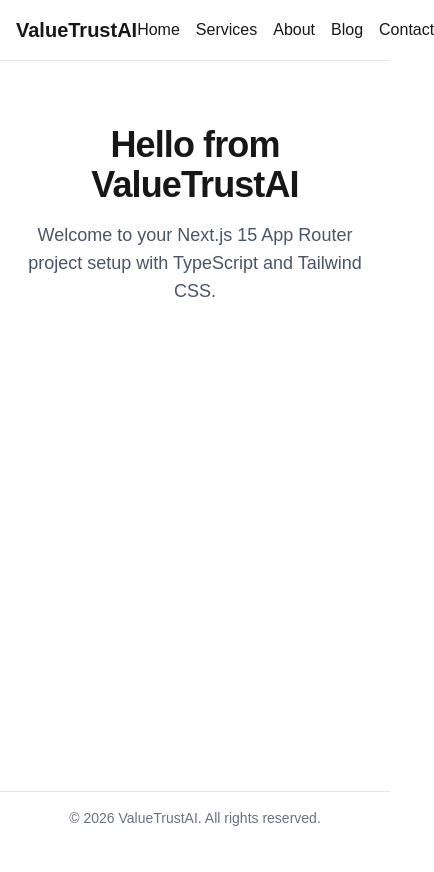
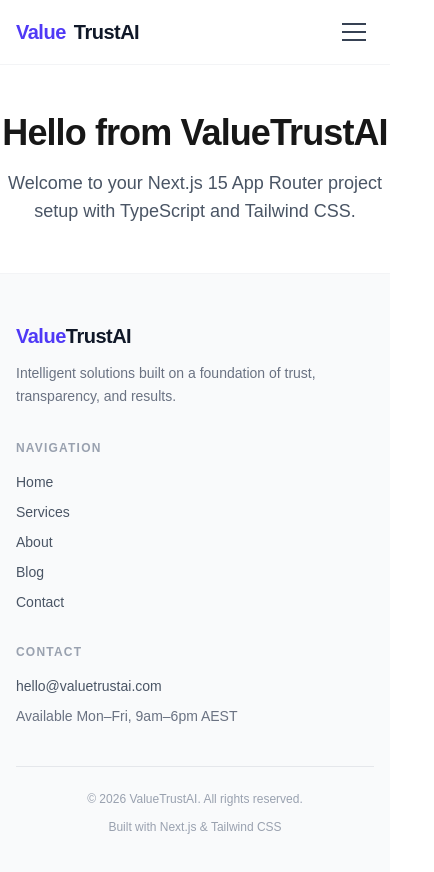
Before and after one commit to avinashmatani/ValueTrustAI, a Next.js app: page / in a window 390 px wide. Shown: the top 872 px of the page, 434 px wide, since content can reach past the window. Before the commit the page ends 844 px from the top, so only its background shows below. Built offline with nearby package versions, Linux system fonts and the light colour scheme.

Commit message:
feat: add responsive Header and Footer layout components

```diff
--- a/app/layout.tsx
+++ b/app/layout.tsx
@@ -1,7 +1,7 @@
 import type { Metadata } from "next";
 import { Geist, Geist_Mono } from "next/font/google";
-import Header from "@/components/Header";
-import Footer from "@/components/Footer";
+import Header from "@/components/layout/Header";
+import Footer from "@/components/layout/Footer";
 import "./globals.css";
 
 const geistSans = Geist({
@@ -15,8 +15,12 @@ const geistMono = Geist_Mono({
 });
 
 export const metadata: Metadata = {
-  title: "ValueTrustAI",
-  description: "ValueTrustAI Next.js Application",
+  title: {
+    default: "ValueTrustAI",
+    template: "%s | ValueTrustAI",
+  },
+  description:
+    "Intelligent solutions built on a foundation of trust, transparency, and results.",
 };
 
 export default function RootLayout({
@@ -27,11 +31,11 @@ export default function RootLayout({
   return (
     <html
       lang="en"
-      className={`${geistSans.variable} ${geistMono.variable} h-full antialiased`}
+      className={`${geistSans.variable} ${geistMono.variable} scroll-smooth antialiased`}
     >
-      <body className="min-h-full flex flex-col font-sans">
+      <body className="flex min-h-screen flex-col bg-white text-gray-900 font-sans">
         <Header />
-        <main className="flex-1 max-w-5xl w-full mx-auto p-4">{children}</main>
+        <main className="flex-1">{children}</main>
         <Footer />
       </body>
     </html>
--- /dev/null
+++ b/components/layout/Footer.tsx
@@ -0,0 +1,82 @@
+import Link from "next/link";
+
+const navLinks = [
+  { href: "/", label: "Home" },
+  { href: "/services", label: "Services" },
+  { href: "/about", label: "About" },
+  { href: "/blog", label: "Blog" },
+  { href: "/contact", label: "Contact" },
+];
+
+export default function Footer() {
+  const year = new Date().getFullYear();
+
+  return (
+    <footer className="w-full border-t border-gray-100 bg-gray-50">
+      <div className="mx-auto max-w-6xl px-4 sm:px-6 lg:px-8 py-12">
+        <div className="grid grid-cols-1 gap-8 sm:grid-cols-3">
+          {/* Brand */}
+          <div className="sm:col-span-1">
+            <Link
+              href="/"
+              className="text-xl font-bold tracking-tight text-gray-900"
+            >
+              <span className="text-indigo-600">Value</span>TrustAI
+            </Link>
+            <p className="mt-3 text-sm text-gray-500 leading-relaxed max-w-xs">
+              Intelligent solutions built on a foundation of trust, transparency, and results.
+            </p>
+          </div>
+
+          {/* Navigation */}
+          <div>
+            <h3 className="text-xs font-semibold uppercase tracking-widest text-gray-400">
+              Navigation
+            </h3>
+            <nav aria-label="Footer navigation" className="mt-4 flex flex-col gap-2.5">
+              {navLinks.map(({ href, label }) => (
+                <Link
+                  key={href}
+                  href={href}
+                  className="text-sm text-gray-600 hover:text-indigo-600 transition-colors"
+                >
+                  {label}
+                </Link>
+              ))}
+            </nav>
+          </div>
+
+          {/* Contact */}
+          <div>
+            <h3 className="text-xs font-semibold uppercase tracking-widest text-gray-400">
+              Contact
+            </h3>
+            <ul className="mt-4 flex flex-col gap-2.5 text-sm text-gray-600">
+              <li>
+                <a
+                  href="mailto:hello@valuetrustai.com"
+                  className="hover:text-indigo-600 transition-colors"
+                >
+                  hello@valuetrustai.com
+                </a>
+              </li>
+              <li className="text-gray-500">
+                Available Mon–Fri, 9am–6pm AEST
+              </li>
+            </ul>
+          </div>
+        </div>
+
+        {/* Bottom bar */}
+        <div className="mt-10 border-t border-gray-200 pt-6 flex flex-col sm:flex-row items-center justify-between gap-3">
+          <p className="text-xs text-gray-400">
+            &copy; {year} ValueTrustAI. All rights reserved.
+          </p>
+          <p className="text-xs text-gray-400">
+            Built with Next.js &amp; Tailwind CSS
+          </p>
+        </div>
+      </div>
+    </footer>
+  );
+}
--- /dev/null
+++ b/components/layout/Header.tsx
@@ -0,0 +1,106 @@
+"use client";
+
+import Link from "next/link";
+import { useState } from "react";
+
+const navLinks = [
+  { href: "/", label: "Home" },
+  { href: "/services", label: "Services" },
+  { href: "/about", label: "About" },
+  { href: "/blog", label: "Blog" },
+  { href: "/contact", label: "Contact" },
+];
+
+export default function Header() {
+  const [menuOpen, setMenuOpen] = useState(false);
+
+  return (
+    <header className="sticky top-0 z-50 w-full border-b border-gray-100 bg-white/95 backdrop-blur-sm">
+      <div className="mx-auto flex h-16 max-w-6xl items-center justify-between px-4 sm:px-6 lg:px-8">
+        {/* Logo */}
+        <Link
+          href="/"
+          className="flex items-center gap-2 text-xl font-bold tracking-tight text-gray-900 hover:text-indigo-600 transition-colors"
+        >
+          <span className="text-indigo-600">Value</span>TrustAI
+        </Link>
+
+        {/* Desktop Nav */}
+        <nav aria-label="Main navigation" className="hidden md:flex items-center gap-8">
+          {navLinks.map(({ href, label }) => (
+            <Link
+              key={href}
+              href={href}
+              className="text-sm font-medium text-gray-600 hover:text-indigo-600 transition-colors"
+            >
+              {label}
+            </Link>
+          ))}
+          <Link
+            href="/contact"
+            className="ml-2 rounded-lg bg-indigo-600 px-4 py-2 text-sm font-semibold text-white hover:bg-indigo-700 transition-colors"
+          >
+            Get in Touch
+          </Link>
+        </nav>
+
+        {/* Mobile hamburger */}
+        <button
+          type="button"
+          aria-label={menuOpen ? "Close menu" : "Open menu"}
+          aria-expanded={menuOpen}
+          aria-controls="mobile-menu"
+          onClick={() => setMenuOpen((prev) => !prev)}
+          className="md:hidden flex flex-col justify-center items-center w-10 h-10 rounded-lg hover:bg-gray-100 transition-colors gap-1.5"
+        >
+          <span
+            className={`block h-0.5 w-6 bg-gray-700 transition-all duration-300 ${
+              menuOpen ? "translate-y-2 rotate-45" : ""
+            }`}
+          />
+          <span
+            className={`block h-0.5 w-6 bg-gray-700 transition-all duration-300 ${
+              menuOpen ? "opacity-0" : ""
+            }`}
+          />
+          <span
+            className={`block h-0.5 w-6 bg-gray-700 transition-all duration-300 ${
+              menuOpen ? "-translate-y-2 -rotate-45" : ""
+            }`}
+          />
+        </button>
+      </div>
+
+      {/* Mobile Menu */}
+      <div
+        id="mobile-menu"
+        className={`md:hidden overflow-hidden transition-all duration-300 ease-in-out ${
+          menuOpen ? "max-h-96 border-t border-gray-100" : "max-h-0"
+        }`}
+      >
+        <nav
+          aria-label="Mobile navigation"
+          className="flex flex-col px-4 pb-4 pt-2 gap-1 bg-white"
+        >
+          {navLinks.map(({ href, label }) => (
+            <Link
+              key={href}
+              href={href}
+              onClick={() => setMenuOpen(false)}
+              className="rounded-lg px-3 py-2.5 text-sm font-medium text-gray-700 hover:bg-indigo-50 hover:text-indigo-600 transition-colors"
+            >
+              {label}
+            </Link>
+          ))}
+          <Link
+            href="/contact"
+            onClick={() => setMenuOpen(false)}
+            className="mt-2 rounded-lg bg-indigo-600 px-3 py-2.5 text-center text-sm font-semibold text-white hover:bg-indigo-700 transition-colors"
+          >
+            Get in Touch
+          </Link>
+        </nav>
+      </div>
+    </header>
+  );
+}
```
